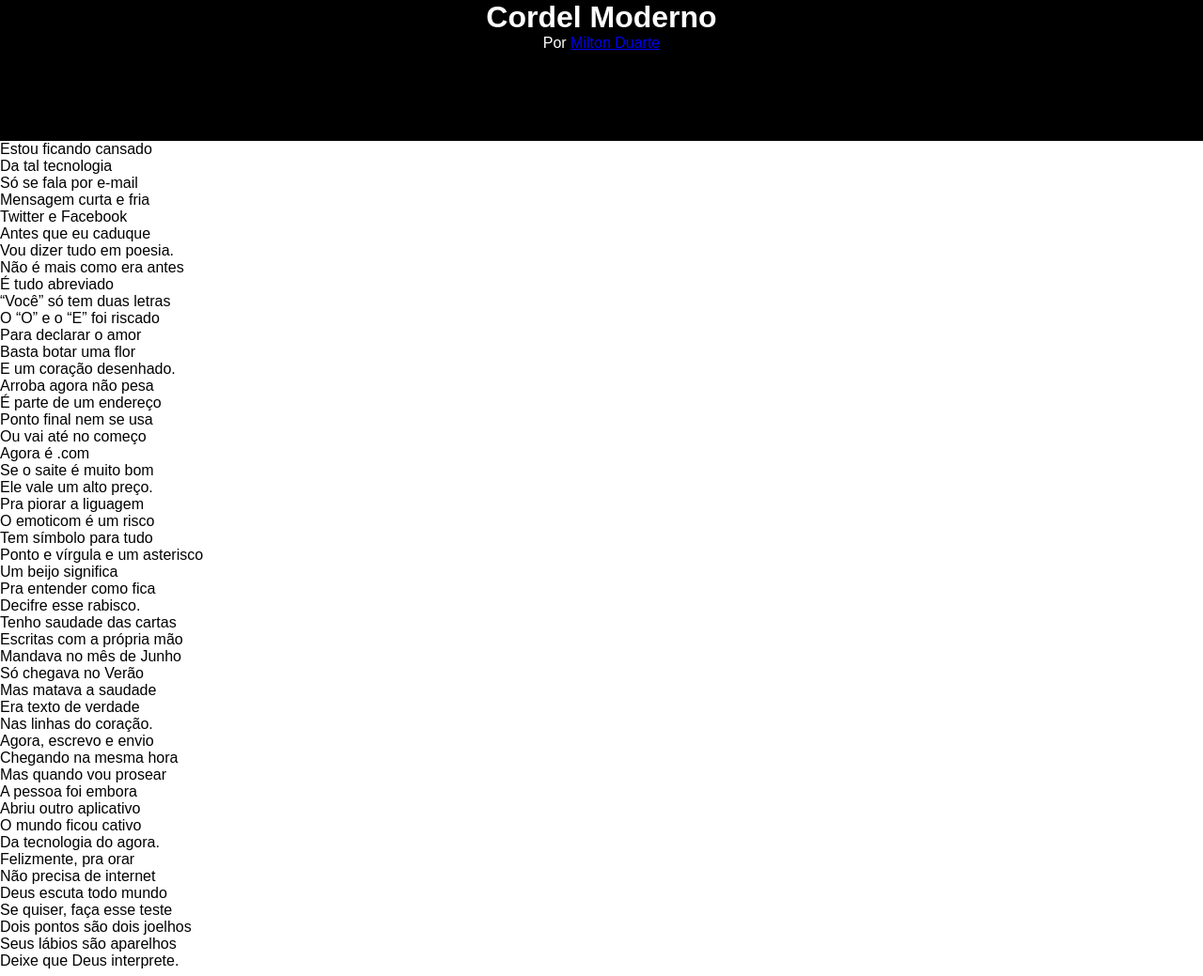
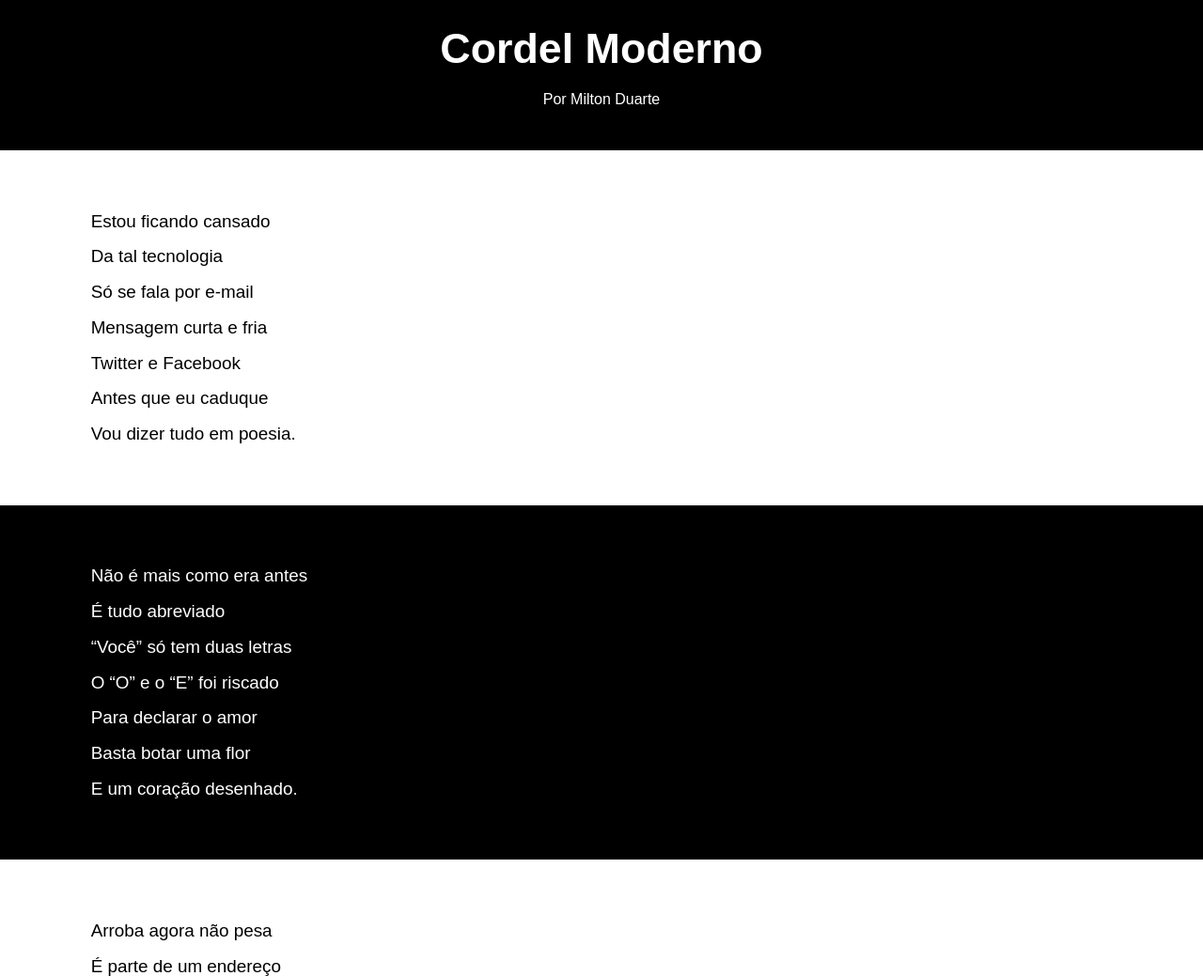
Before and after one commit to yuranmahige/Html5-e-Css3, a plain HTML site: page MOD_3/Desafios/Projecto-d012/index.html in a window 1280 px wide. Shown: the top 1039 px of the page at 94% size. Drawn offline with Linux system fonts and the light colour scheme.

Commit message:
Fim do dia de hoje

```diff
--- a/MOD_3/Desafios/Projecto-d012/index.html
+++ b/MOD_3/Desafios/Projecto-d012/index.html
@@ -8,11 +8,14 @@
 </head>
 <body>
     <header>
-        <h1 class="Titulo"> Cordel Moderno</h1>
-        <p> Por <a class="autor" href="https://www.recantodasletras.com.br/poesias/3186743" target="_blank" rel="external">Milton Duarte</a></p>
+        <div class="header-content">
+            <h1 class="titulo"> Cordel Moderno</h1>
+            <p class="space"> Por <a class="link" href="https://www.recantodasletras.com.br/poesias/3186743" target="_blank" rel="external">Milton Duarte</a></p>
+        </div>
     </header>
     <main>
-        <section>
+        <section class="simples">
+            <div class="max">
                 <p>
                 Estou ficando cansado <br>
                 Da tal tecnologia <br>
@@ -22,8 +25,10 @@ Twitter e Facebook <br>
                 Antes que eu caduque <br>
                 Vou dizer tudo em poesia.
                 </p>
+            </div>
         </section>
-        <section>
+        <section class="fundo">
+            <div class="max">
                 <p>
                 Não é mais como era antes <br>
                 É tudo abreviado <br>
@@ -33,8 +38,10 @@ Para declarar o amor <br>
                 Basta botar uma flor <br>
                 E um coração desenhado. <br>
                 </p>
+            </div>
         </section>
-        <section>
+        <section class="simples">
+            <div class="max">
                 <p>
                 Arroba agora não pesa <br>
                 É parte de um endereço <br>
@@ -53,8 +60,10 @@ Um beijo significa <br>
                 Pra entender como fica <br>
                 Decifre esse rabisco.
                 </p>
+            </div>
         </section>
-        <section>
+        <section class="fundo">
+            <div class="max">
                 <p>
                 Tenho saudade das cartas <br>
                 Escritas com a própria mão <br>
@@ -64,8 +73,10 @@ Mas matava a saudade <br>
                 Era texto de verdade <br>
                 Nas linhas do coração.
                 </p>
+            </div>
         </section>
-        <section>
+        <section class="simples">
+            <div class="max">
                 <p>
                 Agora, escrevo e envio <br>
                 Chegando na mesma hora <br>
@@ -84,10 +95,12 @@ Dois pontos são dois joelhos <br>
                 Seus lábios são aparelhos <br>
                 Deixe que Deus interprete.
                 </p>
+            </div>
         </section>
     </main>
     <footer>
-        <p>
+       <p class="dev">Site desenvolvido por
+        <a  class="link" href="https://github.com/yuranmahige" target="_blank" rel="external">Yuran Germano Mahige</a> /  <a class="link"  href="" target="_blank" rel="external">projecto 12</a> do <a class="link" href="" target="_blank" rel="external"> <abbr title="Desafio proposto pelo Professor Gustavo Guanabara do Curso em Video">desafio</abbr></a>
     </p>
     </footer>
 </body>
--- a/MOD_3/Desafios/Projecto-d012/style.css
+++ b/MOD_3/Desafios/Projecto-d012/style.css
@@ -2,14 +2,82 @@
     margin: 0;
     padding: 0;
     box-sizing: border-box;
+    text-decoration: none;
 }
 body{
     font-family: Arial, Helvetica, sans-serif;
     font-size: 16px;
 }
 header{
-    height: 150px;
+    position: relative;
+    height: 160px;
     text-align: center;
     color: white;
     background-color: black;
 }
+.header-content{
+    position: absolute;
+    top:50%;
+    left: 50%;
+    transform: translate(-50%, -50%);
+}
+.titulo{
+    font-size: 2.8rem;
+}
+.space{
+     padding: 20px 0;
+     font-size: 1rem;
+}
+.link{
+    position: relative;
+    padding-bottom: 2px;
+}
+/* Links geral */
+.link{
+ color: white;
+}
+/* Personalizacao dos Pseudo */
+
+.link:active{
+    padding: 3px;
+    border-radius: 5px;
+    color: black;
+    background-color: hsla(0, 0%, 100%, 0.947);
+}
+.link::after{
+    content: " ";
+    width: 0;
+    height: 2px;
+    background-color: white;
+    position: absolute;
+    bottom: 0;
+    left: 0;
+    transition: .5s ease-in-out;
+}
+.link:hover::after{
+    width: 100%;
+}
+/* FIM */
+
+.fundo{
+    color: white;
+    background-color: black;
+}
+.max > p{
+  padding: 3em;
+  font-size: 1.18rem;
+  line-height: 2em;
+}
+.max{
+    max-width: 1200px;
+    margin: auto;
+}
+footer{
+    padding: 7px;
+    text-align: center;
+    color: white;
+    background-color: black;
+}
+.link_footer{
+    text-align: center;
+}
```
Also changed, not shown: MOD_2/Desafios/Projecto-d010/droid.html (+3 -4 lines). Lines whose indentation alone changed are shown as unchanged.
